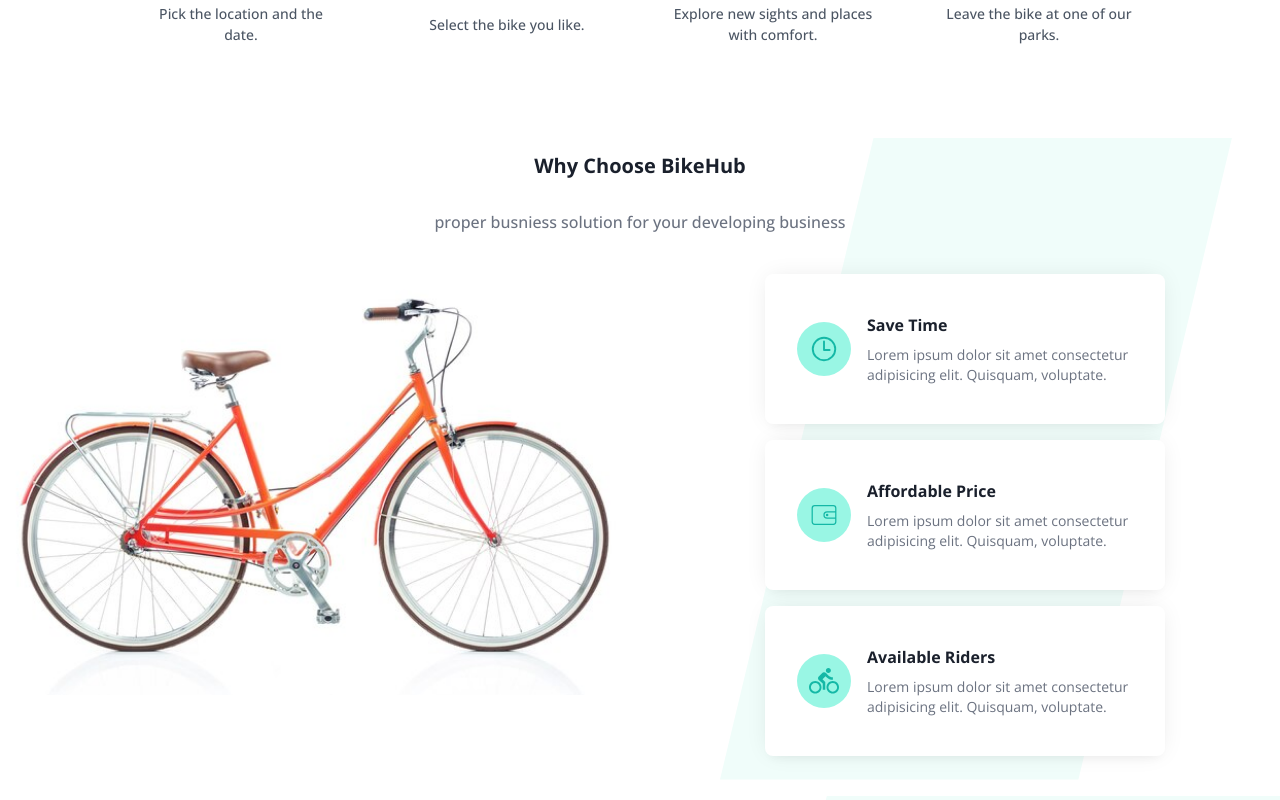
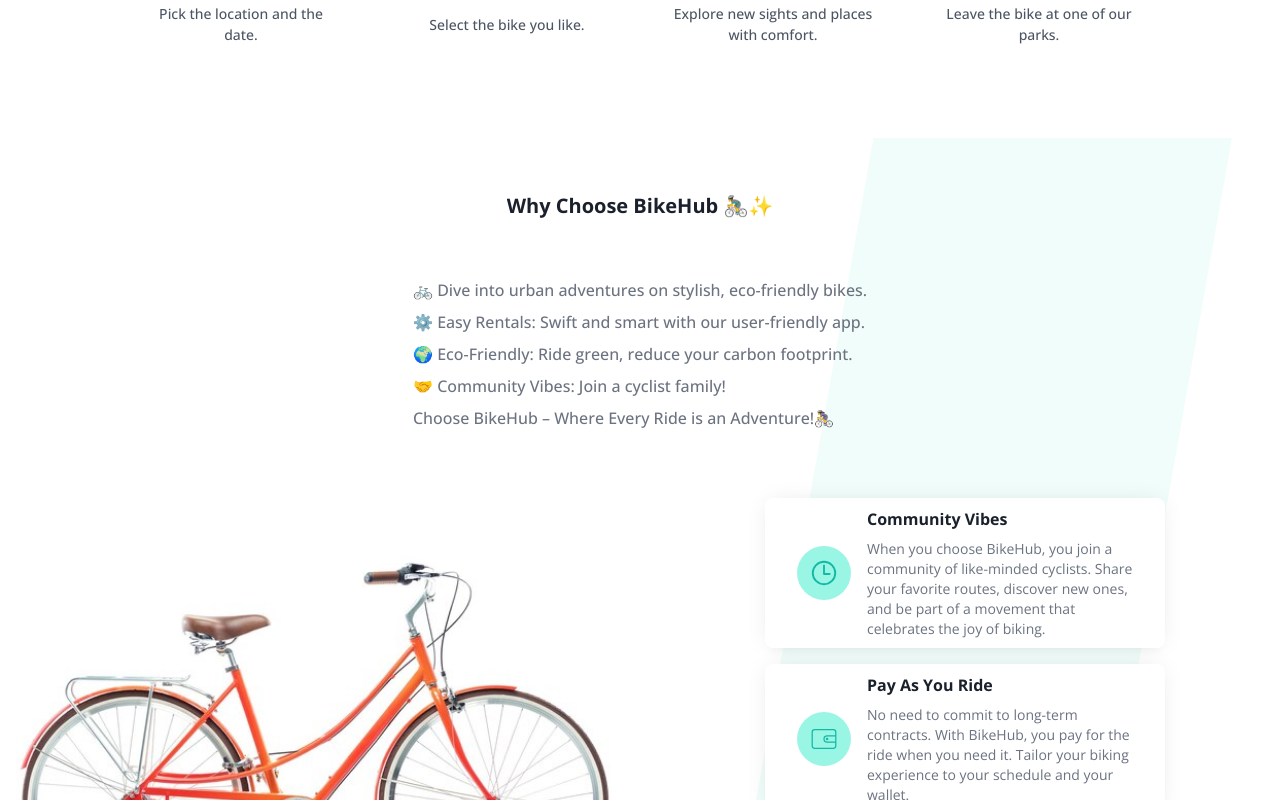
Before and after one commit to nuuxcode/BikeHub, a React (Vite) app in the folder frontend/: page / in a window 1280 px wide. Shown: the part 1240-2040 px from the top of the page. Built offline with nearby package versions, Linux system fonts and the light colour scheme; no server answers.

Commit message:
Update and adjust WhyChoose section

```diff
--- a/frontend/src/components/home/whyChoose/whyChoose.component.tsx
+++ b/frontend/src/components/home/whyChoose/whyChoose.component.tsx
@@ -30,7 +30,7 @@
         transform: "scale(1.05)",
         transition: "all 0.3s ease-in-out",
       }}
-      //   _groupHover={{ color: "white" }}
+    //   _groupHover={{ color: "white" }}
     >
       <Box
         // width={{ base: "50px", md: "80px" }}
@@ -70,31 +70,31 @@
   const data = [
     {
       id: 1,
-      title: "Save Time",
+      title: "Community Vibes",
       description:
-        "Lorem ipsum dolor sit amet consectetur adipisicing elit. Quisquam, voluptate.",
+        "When you choose BikeHub, you join a community of like-minded cyclists. Share your favorite routes, discover new ones, and be part of a movement that celebrates the joy of biking.",
       icon: IoTimeOutline,
     },
     {
       id: 2,
-      title: "Affordable Price",
+      title: "Pay as You Ride",
       description:
-        "Lorem ipsum dolor sit amet consectetur adipisicing elit. Quisquam, voluptate.",
+        "No need to commit to long-term contracts. With BikeHub, you pay for the ride when you need it. Tailor your biking experience to your schedule and your wallet.",
       icon: CiWallet,
     },
     {
       id: 3,
-      title: "Available Riders",
+      title: "Easy Rentals",
       description:
-        "Lorem ipsum dolor sit amet consectetur adipisicing elit. Quisquam, voluptate.",
+        "With the BikeHub app, renting a bike is as easy as a few taps. Find your ride, unlock, and roll out. We've streamlined the process so you can focus on the joy of riding.",
       icon: MdDirectionsBike,
     },
   ];
   return (
     <Box
       id="chooseUs"
-      className="relative flex flex-col  justify-center items-center gap-5 my-5 py-5 "
-      //   height="90vh"
+      className="relative flex flex-col  justify-center items-center gap-12 my-5 py-5 "
+    //   height="90vh"
     >
       <Box
         className="absolute w-2/5 h-full top-1 right-12 bg-teal-50 -z-10"
@@ -105,13 +105,26 @@
           as="h2"
           size={{ base: "sm", md: "md" }}
           className=" mb-3 capitalize"
+          mt={10}
         >
-          why choose BikeHub
+          why choose BikeHub 🚴‍♂️✨
         </Heading>
       </Reveal>
       <Reveal>
-        <Text className="text-gray-500 sm:text-base text-sm font-medium mb-5">
-          proper busniess solution for your developing business
+        <Text className="text-gray-500 sm:text-base text-sm font-medium mb-5" maxWidth="600px" mb={2}>
+          🚲 Dive into urban adventures on stylish, eco-friendly bikes.
+        </Text>
+        <Text className="text-gray-500 sm:text-base text-sm font-medium mb-5" maxWidth="600px" mb={2}>
+          ⚙️ Easy Rentals: Swift and smart with our user-friendly app.
+        </Text>
+        <Text className="text-gray-500 sm:text-base text-sm font-medium mb-5" maxWidth="600px" mb={2}>
+          🌍 Eco-Friendly: Ride green, reduce your carbon footprint.
+        </Text>
+        <Text className="text-gray-500 sm:text-base text-sm font-medium mb-5" maxWidth="600px" mb={2}>
+          🤝 Community Vibes: Join a cyclist family!
+        </Text>
+        <Text className="text-gray-500 sm:text-base text-sm font-medium mb-5" maxWidth="600px">
+          Choose BikeHub – Where Every Ride is an Adventure!🚴‍♀️
         </Text>
       </Reveal>
       <Box className=" w-full flex md:flex-row flex-col justify-evenly gap-5 ">
@@ -120,6 +133,7 @@
             src={BikeImage}
             mx={"auto"}
             width={{ base: "80%", md: "100%" }}
+            mt={10}
           />
         </Box>
         <Box className="flex flex-1 flex-col gap-4 md:justify-start items-center">
```
